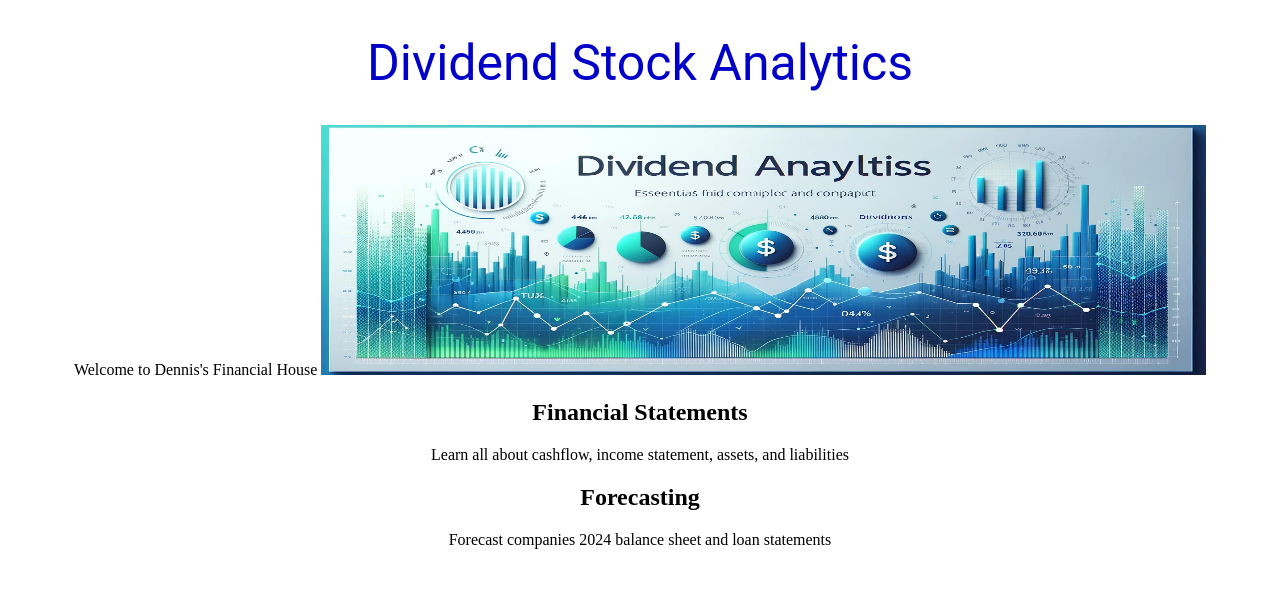
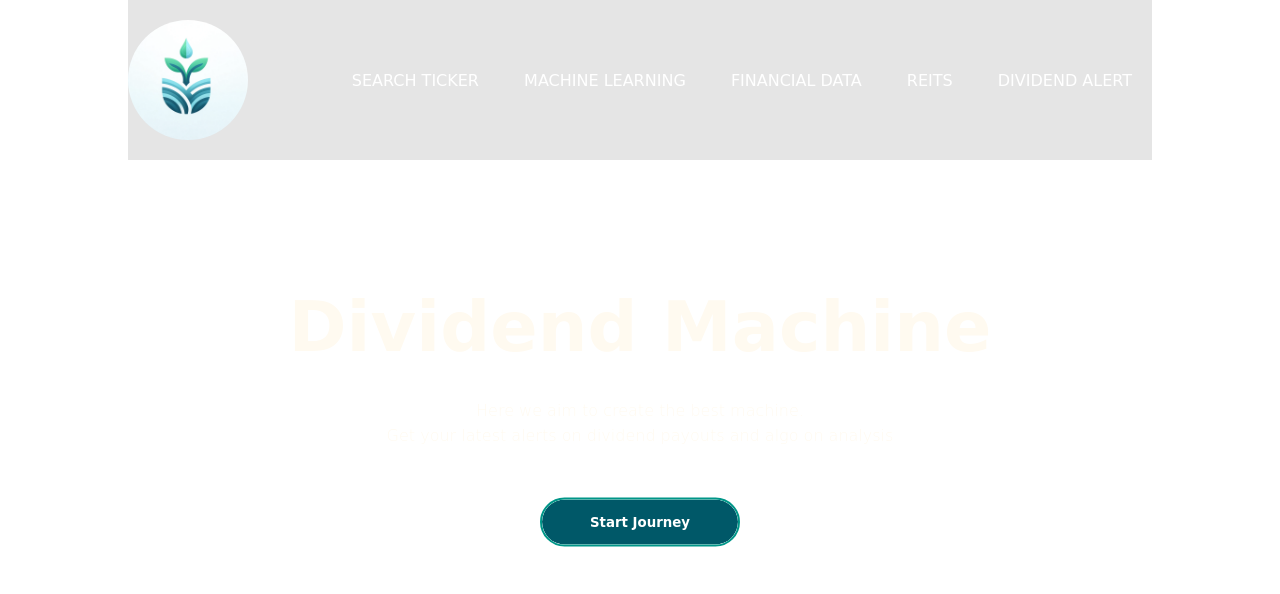
Before and after one commit to dendenhere/dennis-website, a Flask app: page / in a window 1280 px wide. Shown: the top 594 px of the page. Run offline with Flask 3, Linux system fonts and the light colour scheme.

Commit message:
pushed logo

```diff
--- a/templates/home.html
+++ b/templates/home.html
@@ -1,34 +1,30 @@
 <!DOCTYPE html>
-<html>
-  <head>
+<html lang="en">
+<head>
+    <meta charset="utf-8">
     <title>Dividend Machine</title>
-    <style>
-      h1{
-        font-size: 50px;
-        font-family: Roboto;
-        font-weight: normal;
-        color: rgb(0, 0, 200)
-      }
+    <link rel="stylesheet" href="style.css">
+</head>
+<body>
+    <div class="style.css.banner">
+        <div class="navbar">
+            <img src="static/logo.png" class="logo">
+            <ul>
+                <li><a href="searchticker.htm">Search Ticker</a></li>
+                <li><a href="#">Machine Learning</a></li>
+                <li><a href="#">Financial Data</a></li>
+                <li><a href="#">REITS</a></li>
+                <li><a href="#">Dividend Alert</a></li>
+            </ul>
+        </div>
 
-      #banner{
-        width: 70%;
-        height: 250px;
-        image.center {
-          display: block;
-          margin-left: auto;
-          margin-right: auto;
-          width: 50%;
-        }
-      }
-    </style>
-    </head>
-  <body>
-    <h1><center>Dividend Stock Analytics</center></h1>
-    <p><center>Welcome to Dennis's Financial House</center</p>
-   <img id="banner" src= "static/billboard1.jpeg" height="200">
-   <h2>Financial Statements</h2>
-   <p>Learn all about cashflow, income statement, assets, and liabilities</p>
-    <h2>Forecasting</h2>
-    <p>Forecast companies 2024 balance sheet and loan statements</p>
-  </body>
-</html>
+        <div class="content">
+            <h1>Dividend Machine</h1>
+            <p>Here we aim to create the best machine.<br>Get your latest alerts on dividend payouts and algo on analysis</p>
+            <div>
+                <button type="button"><span></span></span>Start Journey</button>
+            <h2> Work in progress</h2>
+
+    </div>
+
+        </html>
--- /dev/null
+++ b/templates/style.css
@@ -0,0 +1,135 @@
+*{
+    margin: 0;
+    padding: 0;
+    font-family:cursive
+}
+.banner{
+    width:100%;
+    height: 100vh;
+    background-image: linear, img src="static/background.png" class="logo">;
+    background-size: cover;
+    background-position: center;
+    }
+.navbar{
+    width: 80%;
+    margin:auto;
+    padding:20px 0;
+    display: flex;
+    align-items: center;
+    justify-content: space-between;
+    background-size: cover;
+    background-color: rgba(0,0,0,0.1);
+    background-size: cover;
+}
+.logo{
+    width: 120px;
+    cursor: pointer;
+    border-radius: 50%;
+
+}
+.navbar ul li{
+    list-style: none;
+    display: inline-block;
+    margin: 0 20px;
+    position: relative;
+}
+.navbar ul li a{
+    text-decoration:none;
+    color:#fff;
+    text-transform:uppercase;
+}
+.navbar ul li::after{
+    content: '';
+    height: 3px;
+    width: 0;
+    background: #009688;
+    position:absolute;
+    left: 0;
+    bottom: -10px;
+    transition: 0.5s;
+
+}
+.navbar ul li:hover::after{
+    width: 100%;
+}
+.content{
+    width: 100%;
+    position: absolute;
+    top: 50%;
+    transform: translateY(-50%);
+    text-align:center;
+    color: #fff;
+}
+.content h1{
+    font-size: 70px;
+    margin-top: 80px;
+    color:floralwhite
+}
+.content p{
+    margin: 20px auto;
+    font-weight: 100;
+    line-height: 25px;
+    color: floralwhite
+}
+.pagecontent{
+    width: 100%;
+    position:fixed;
+    padding-left: 20%;
+    padding-top: 50%;
+    transform: translateY(-50%);
+    text-align:left;
+    color: #fff;
+}
+.pagecontent h1{
+    font-size: 30px;
+    margin-top: 80px;
+    color:floralwhite
+}
+.pagecontent p{
+    margin: 20px auto;
+    font-weight: 100;
+    line-height: 25px;
+    color: floralwhite
+}
+button{
+    width: 200px;
+    padding: 15px 0;
+    text-align: center;
+    margin: 20px 10px;
+    border-radius: 25px;
+    font-weight:bold;
+    border: 2px solid #009688;
+    background: transparent;
+    color: #fff;
+    cursor: pointer;
+    position: relative;
+    overflow: hidden;
+}
+span{
+    background: #005868;
+    height: 100%;
+    width: 100%;
+    border-radius: 25px;
+    position: absolute;
+    left:0;
+    bottom:0;
+    z-index: -1;
+}
+.course{
+    width: 80%
+    margin: auto;
+    text-align:center;
+    padding-top: 100px;
+}
+h1{
+    font-size: 36px;
+    font-weight: 600;
+}
+
+p{
+    color:#fff
+    font-size:14px
+    font-weight:400;
+    line-height: 22px;
+    padding: 10px;
+}
```
Also changed, not shown: static/background.png (added), static/logo.png (added).
